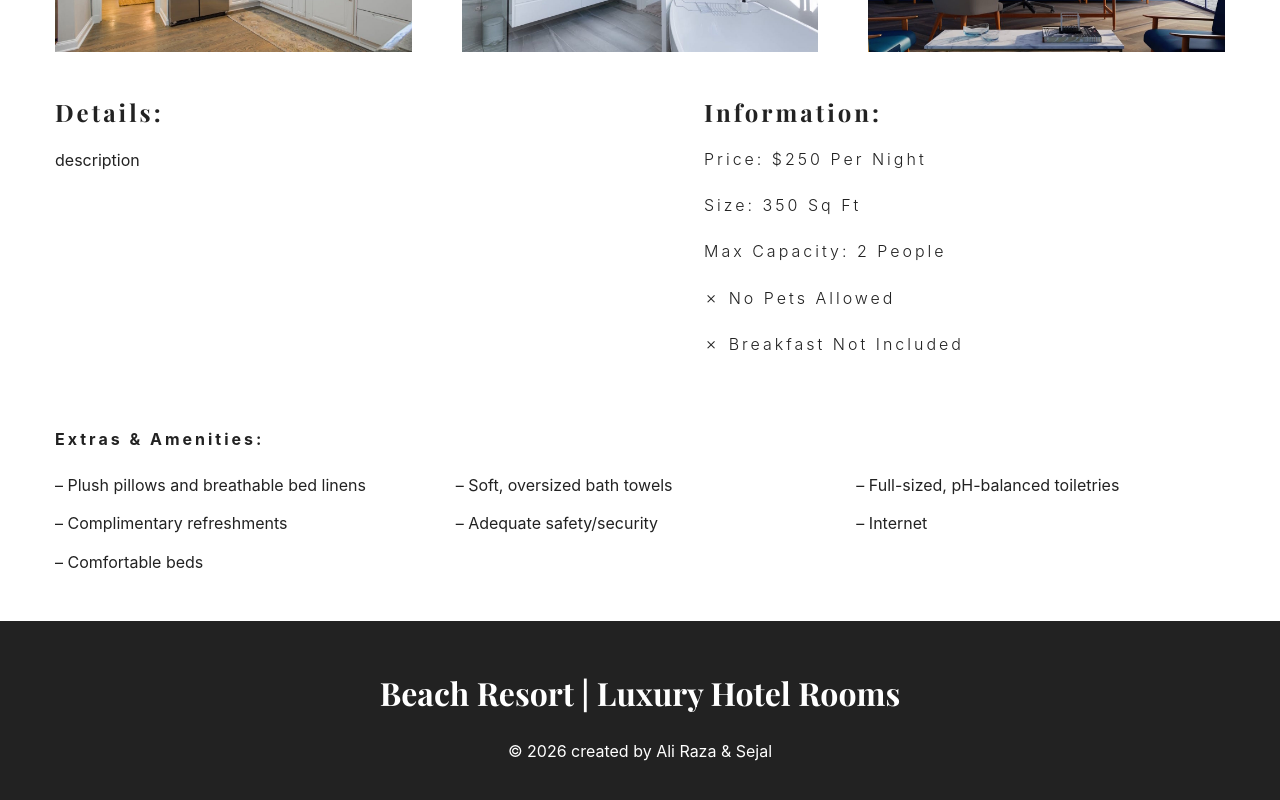
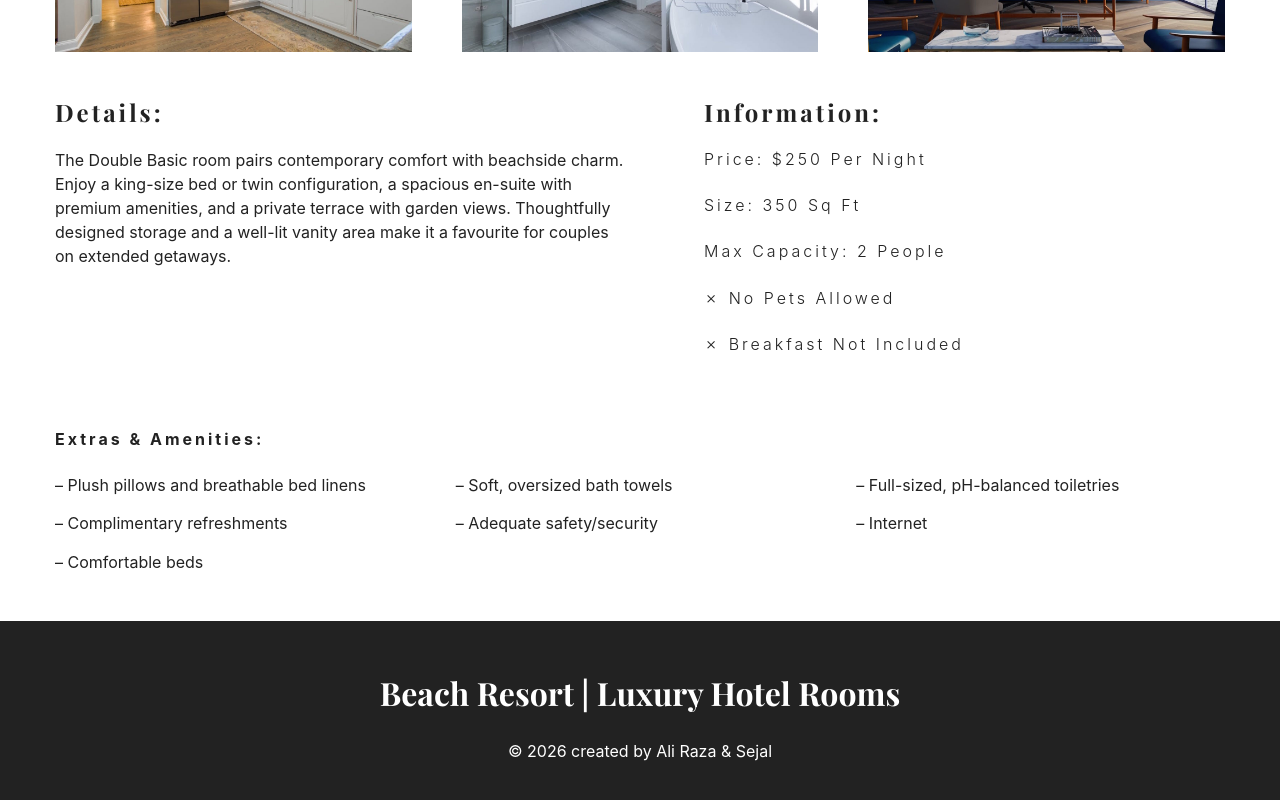
Before and after one commit to alirazaay/Beach-Resort-Website, a React (Create React App) app: page /rooms/double-basic in a window 1280 px wide. Shown: the part 775-1575 px from the top of the page. Built offline with nearby package versions, Linux system fonts and the light colour scheme.

Commit message:
feat: initialize room data objects and image imports in data.js

```diff
--- a/src/Data/data.js
+++ b/src/Data/data.js
@@ -88,7 +88,7 @@ const data = [
       breakfast: false,
       featured: false,
       description:
-        "description",
+        "Our Single Basic room offers a comfortable, well-appointed retreat for the solo traveller. Enjoy a plush queen-size bed, modern en-suite bathroom, and a private balcony overlooking our lush tropical gardens. Complimentary high-speed Wi-Fi and a flat-screen smart TV ensure you stay connected and entertained throughout your stay.",
       extras: [
         "Plush pillows and breathable bed linens",
         "Soft, oversized bath towels",
@@ -145,7 +145,7 @@ const data = [
       breakfast: false,
       featured: false,
       description:
-        "Description.",
+        "The Single Standard room elevates your beachside experience with upgraded furnishings, a rainfall shower, and a dedicated workspace. Floor-to-ceiling windows invite natural light and frame picturesque ocean or garden views. Ideal for the business traveller or the discerning solo guest who appreciates space and style.",
       extras: [
         "Plush pillows and breathable bed linens",
         "Soft, oversized bath towels",
@@ -202,7 +202,7 @@ const data = [
       breakfast: true,
       featured: false,
       description:
-        "description",
+        "Indulge in our Single Deluxe room — a sanctuary of refined luxury for one. A king-size bed dressed in premium Egyptian cotton linens anchors the room, complemented by a marble bathroom with a soaking tub and separate rainfall shower. Your mornings begin with a complimentary gourmet breakfast, and pets are welcome to join the adventure.",
       extras: [
         "Plush pillows and breathable bed linens",
         "Soft, oversized bath towels",
@@ -315,7 +315,8 @@ const data = [
       pets: false,
       breakfast: false,
       featured: false,
-      description:"description",
+      description:
+        "The Double Basic room pairs contemporary comfort with beachside charm. Enjoy a king-size bed or twin configuration, a spacious en-suite with premium amenities, and a private terrace with garden views. Thoughtfully designed storage and a well-lit vanity area make it a favourite for couples on extended getaways.",
        extras: [
         "Plush pillows and breathable bed linens",
         "Soft, oversized bath towels",
```
